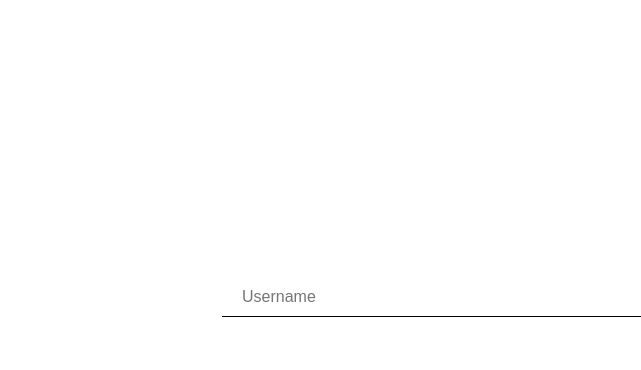
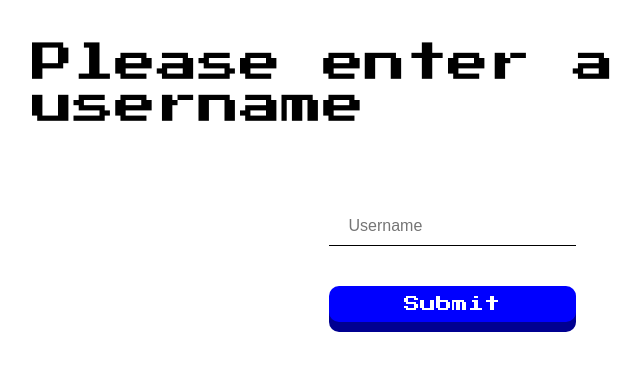
Before and after one commit to abouthugo/rock-paper-scissors, a React (Create React App) app: page / in a window 1280 px wide. Shown: the top 370 px of the page, without its empty margins (188-829 px from the left). Built offline with nearby package versions, Linux system fonts and the light colour scheme.

Commit message:
Added button component and title component for generic usage

```diff
--- /dev/null
+++ b/src/components/Button.js
@@ -0,0 +1,7 @@
+import React from 'react';
+import styles from './Button.module.scss'
+const Button = (props) => (
+    <button onClick={props.onClick} className={styles.btn}>{props.children}</button>
+);
+
+export default Button;
--- a/src/components/Button.module.scss
+++ b/src/components/Button.module.scss
@@ -5,7 +5,7 @@
   position: relative;
   outline: none;
   border: none;
-
+  cursor: pointer;
 
   padding: 10px 40px;
   border-radius: 10px;
--- a/src/components/Game/index.js
+++ b/src/components/Game/index.js
@@ -1,20 +1,21 @@
 import React from 'react';
-import {AppContext} from '../Context/';
+import { AppContext } from '../Context/';
 import Timer from '../Timer';
 import CardContainer from '../Card.Container';
 import StartButton from '../StartButton';
 import OnlinePlayersPanel from '../OnlinePlayersPanel';
+import TitleMessage from '../TitleMessage';
 
 const Game = () => (
     <>
-       <p style={ { "gridArea": "title", "fontSize": "2.6rem" } }>Welcome Players</p>
+        <TitleMessage>Welcome Players</TitleMessage>
         <AppContext.Consumer>
-           {context => (
+            { context => (
                 <>
-                   <Timer start={context.state.start} handleReset={context.handleReset}/>
-                   <CardContainer cards={context.state.cards} handleCardClick={context.handleCardClick}/>
+                    <Timer start={ context.state.start } handleReset={ context.handleReset }/>
+                    <CardContainer cards={ context.state.cards } handleCardClick={ context.handleCardClick }/>
                 </>
-           )}
+            ) }
         </AppContext.Consumer>
         <StartButton/>
         <OnlinePlayersPanel/>
--- a/src/components/StartButton.js
+++ b/src/components/StartButton.js
@@ -1,10 +1,10 @@
 import React from 'react';
-import styles from './Button.module.scss'
 import { AppContext } from './Context';
+import Button from './Button';
 const StartButton = () => (
     <AppContext.Consumer>
         {context => (
-            <button className={styles.btn} onClick={context.handleStart}>Start!</button>
+            <Button onClick={context.handleStart}>Start!</Button>
         )}
     </AppContext.Consumer>
 );
--- /dev/null
+++ b/src/components/TitleMessage.js
@@ -0,0 +1,8 @@
+import styled from 'styled-components';
+
+const TitleMessage = styled.p`
+  grid-area: title;
+  font-size: 2.6rem;
+`;
+
+export default TitleMessage;
--- a/src/components/Welcome/Input.module.scss
+++ b/src/components/Welcome/Input.module.scss
@@ -3,8 +3,8 @@
   border: none;
   border-bottom: 1px solid black;
   font-size: 16px;
-  width: 50%;
   padding: 10px 20px;
+  margin:20px 0;
 
   &:focus {
     outline: none;
--- a/src/components/Welcome/WelcomeView.js
+++ b/src/components/Welcome/WelcomeView.js
@@ -2,10 +2,16 @@ import styled from 'styled-components';
 
 const WelcomeView = styled.div`
   grid-area: main;
-  width: 100%;
 
-  display: flex;
+  display: grid;
+  grid-template-rows: repeat(10, 1fr);
+  grid-template-areas: "input" "start";
+  grid-gap: 20px;
   justify-content: center;
+  min-height: 100%;
+  max-height: 100%;
+  min-width: 100%;
+  max-width: 100%;
 `;
 
 export default WelcomeView;
--- a/src/components/Welcome/index.js
+++ b/src/components/Welcome/index.js
@@ -1,10 +1,17 @@
 import React from 'react';
 import WelcomeView from './WelcomeView';
 import InputContainer from './Input.Container';
+import TitleMessage from '../TitleMessage';
+import Button from '../Button';
 
 const Welcome = () => (
-    <WelcomeView>
-        <InputContainer/>
-    </WelcomeView>
+    <>
+        <TitleMessage>Please enter a username</TitleMessage>
+        <WelcomeView>
+            <InputContainer/>
+            <Button>Submit</Button>
+        </WelcomeView>
+    </>
+
 );
 export default Welcome;
```
Lines whose indentation alone changed are shown as unchanged.
